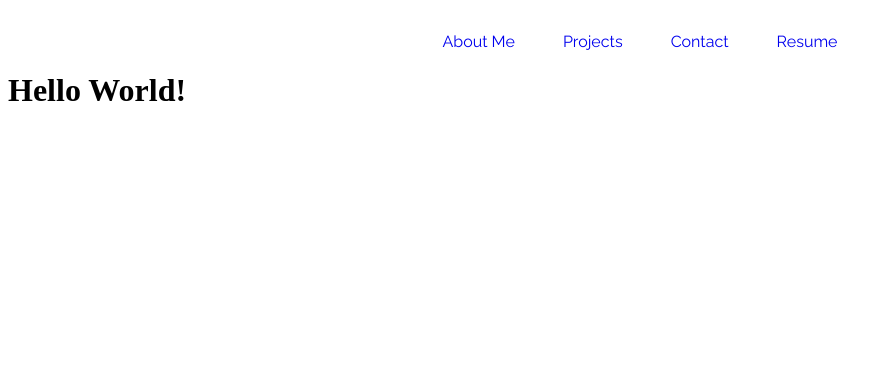
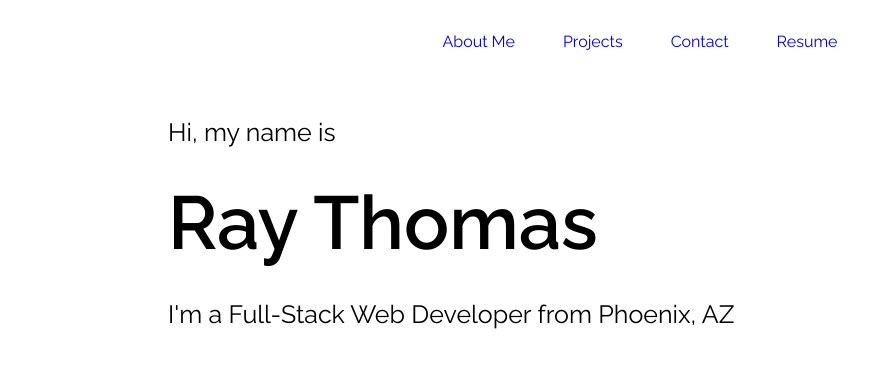
Before and after one commit to raythomass/portfolio-react, a React (Vite) app in the folder portfolio-react/: page / in a window 1280 px wide. Shown: the top 368 px of the page, without its empty margins (0-892 px from the left). Built offline with nearby package versions, Linux system fonts and the light colour scheme.

Commit message:
added basic header

```diff
--- a/portfolio-react/src/App.css
+++ b/portfolio-react/src/App.css
@@ -19,6 +19,35 @@
   text-decoration: none;
 }
 
+/* .navigation a:visited {
+  text-decoration: none;
+} */
+
 .navigation a:hover {
   text-decoration: underline;
 }
+
+/* ------  HEADER ------ */
+
+.header {
+  display: flex;
+  margin-top: 3rem;
+  margin-right: 2rem;
+  margin-left: 10rem;
+}
+
+.header-text {
+  line-height: 1rem;
+}
+
+.header-words {
+  font-family: 'Raleway', sans-serif;
+  font-size: 25px;
+  font-weight: 400;
+}
+
+.header-name {
+  font-family: 'Raleway', sans-serif;
+  font-size: 75px;
+  font-weight: 600;
+}
--- a/portfolio-react/src/pages/Homepage.jsx
+++ b/portfolio-react/src/pages/Homepage.jsx
@@ -1,8 +1,13 @@
 function Home() {
     return(
-        <div>
-            <h1>Hello World!</h1>
-        </div>
+        <header className="header">
+            <section className="header-text">
+                <p className="header-words">Hi, my name is</p>
+                <p className="header-name">Ray Thomas</p>
+                <p className="header-words">I'm a Full-Stack Web Developer from Phoenix, AZ</p>
+            </section>
+
+        </header>
     )
 }
 
```
